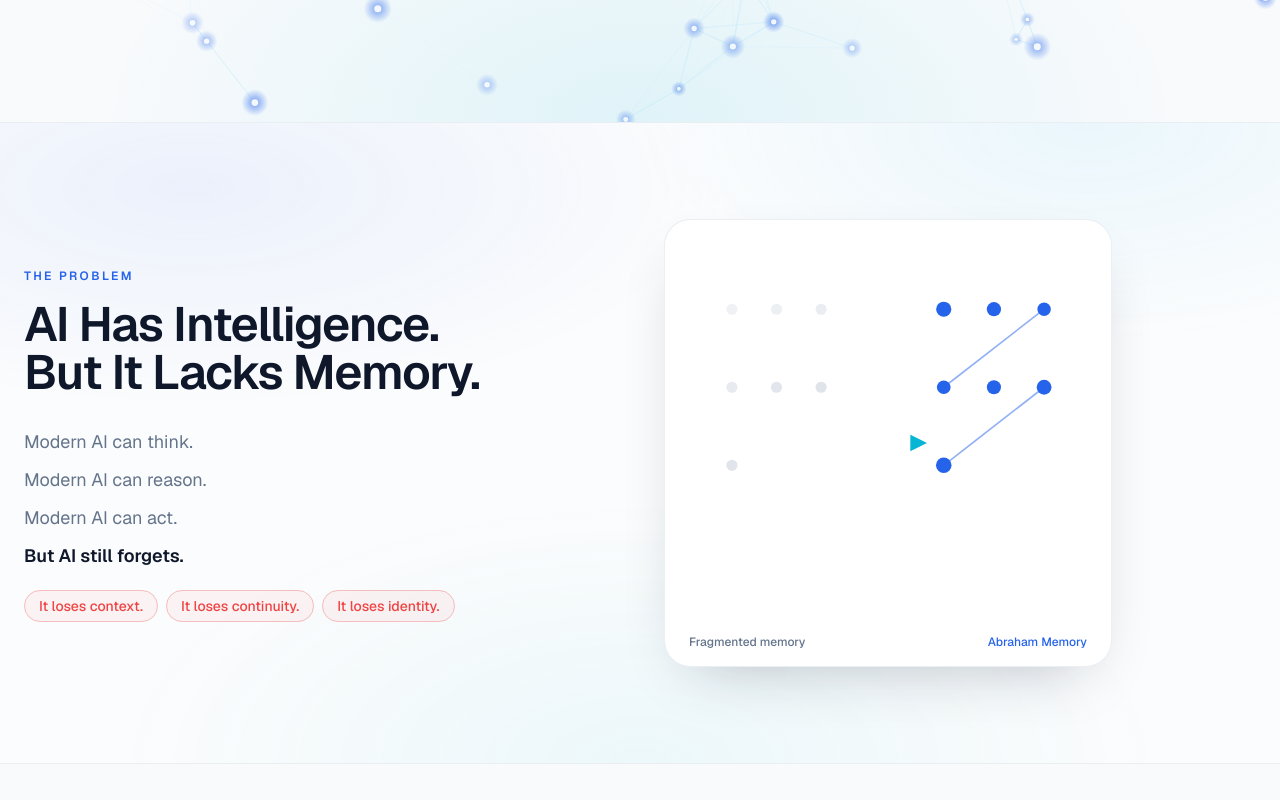
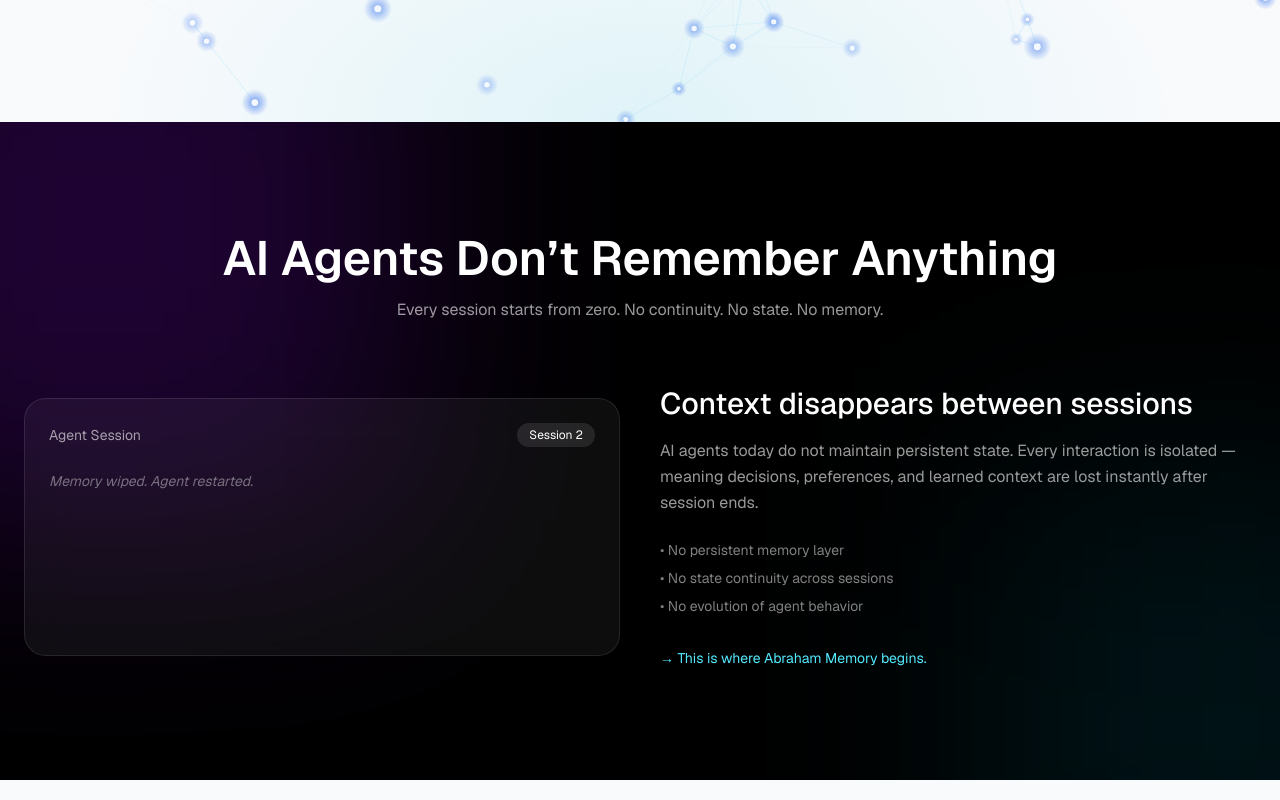
Before and after one commit to AbrahamMemory/abraham-memory-website, a Next.js app: page / in a window 1280 px wide. Shown: the part 580-1380 px from the top of the page. Built offline with nearby package versions, Linux system fonts and the light colour scheme.

Commit message:
feat: enhance problem component with dynamic session memory and animation

```diff
--- a/components/problem.tsx
+++ b/components/problem.tsx
@@ -1,129 +1,128 @@
 "use client"
 
-import { motion } from "framer-motion"
-import { Reveal } from "./reveal"
-
-const LINES = ["Modern AI can think.", "Modern AI can reason.", "Modern AI can act.", "But AI still forgets."]
-const LOSSES = ["It loses context.", "It loses continuity.", "It loses identity."]
+import { motion, AnimatePresence } from "framer-motion"
+import { useEffect, useState } from "react"
 
 export function Problem() {
+  const [session, setSession] = useState(1)
+  const [memory, setMemory] = useState<string[]>([
+    "User prefers dark mode",
+    "User works in AI development",
+    "User is building agent system",
+  ])
+
+  useEffect(() => {
+    const interval = setInterval(() => {
+      setSession((prev) => (prev === 1 ? 2 : 1))
+    }, 5000)
+
+    return () => clearInterval(interval)
+  }, [])
+
+  const isReset = session === 2
+
   return (
-    <section className="relative overflow-hidden border-y border-border/70 bg-card/50">
-      <div className="pointer-events-none absolute inset-0 mesh-bg opacity-60" aria-hidden="true" />
-      <div className="relative mx-auto grid max-w-7xl gap-12 px-4 py-24 lg:grid-cols-2 lg:items-center lg:px-6">
-        <div>
-          <Reveal>
-            <p className="text-xs font-semibold uppercase tracking-[0.2em] text-primary">The Problem</p>
-            <h2 className="mt-4 text-balance text-3xl font-semibold tracking-tight text-foreground sm:text-4xl lg:text-5xl">
-              AI Has Intelligence. But It Lacks Memory.
-            </h2>
-          </Reveal>
+    <section className="relative py-28 overflow-hidden bg-black text-white">
 
-          <div className="mt-8 space-y-2.5">
-            {LINES.map((line, i) => (
-              <Reveal key={line} delay={i * 0.08}>
-                <p
-                  className={`text-lg ${
-                    line.startsWith("But") ? "font-semibold text-foreground" : "text-muted-foreground"
-                  }`}
+      {/* BACKGROUND GLOW */}
+      <div className="absolute inset-0">
+        <div className="absolute w-[600px] h-[600px] bg-purple-600/20 blur-[120px] top-[-200px] left-[-200px]" />
+        <div className="absolute w-[500px] h-[500px] bg-cyan-500/10 blur-[120px] bottom-[-200px] right-[-200px]" />
+      </div>
+
+      <div className="relative container mx-auto px-6">
+
+        {/* TITLE */}
+        <motion.h2
+          initial={{ opacity: 0, y: 20 }}
+          whileInView={{ opacity: 1, y: 0 }}
+          className="text-3xl md:text-5xl font-semibold text-center"
+        >
+          AI Agents Don’t Remember Anything
+        </motion.h2>
+
+        <motion.p
+          initial={{ opacity: 0 }}
+          whileInView={{ opacity: 1 }}
+          transition={{ delay: 0.2 }}
+          className="text-center text-white/60 mt-4 max-w-2xl mx-auto"
+        >
+          Every session starts from zero. No continuity. No state. No memory.
+        </motion.p>
+
+        {/* SIMULATION BOX */}
+        <div className="mt-16 grid md:grid-cols-2 gap-10 items-center">
+
+          {/* LEFT: SESSION VISUAL */}
+          <div className="relative border border-white/10 rounded-2xl p-6 backdrop-blur-xl bg-white/5">
+
+            <div className="flex items-center justify-between mb-6">
+              <span className="text-sm text-white/60">Agent Session</span>
+              <span className="text-xs px-3 py-1 rounded-full bg-white/10">
+                Session {session}
+              </span>
+            </div>
+
+            {/* MEMORY NODES */}
+            <div className="space-y-3 min-h-[160px]">
+              <AnimatePresence>
+                {!isReset &&
+                  memory.map((m, i) => (
+                    <motion.div
+                      key={m}
+                      initial={{ opacity: 0, x: -20 }}
+                      animate={{ opacity: 1, x: 0 }}
+                      exit={{ opacity: 0, x: 20, scale: 0.95 }}
+                      transition={{ duration: 0.6, delay: i * 0.1 }}
+                      className="flex items-center gap-3"
+                    >
+                      <div className="w-2 h-2 rounded-full bg-cyan-400 shadow-[0_0_10px_#22d3ee]" />
+                      <span className="text-sm text-white/80">{m}</span>
+                    </motion.div>
+                  ))}
+              </AnimatePresence>
+
+              {/* RESET STATE */}
+              {isReset && (
+                <motion.div
+                  initial={{ opacity: 0 }}
+                  animate={{ opacity: 1 }}
+                  className="text-white/40 text-sm italic"
                 >
-                  {line}
-                </p>
-              </Reveal>
-            ))}
+                  Memory wiped. Agent restarted.
+                </motion.div>
+              )}
+            </div>
           </div>
 
-          <div className="mt-6 flex flex-wrap gap-2">
-            {LOSSES.map((l, i) => (
-              <Reveal key={l} delay={0.3 + i * 0.08}>
-                <span className="rounded-full border border-destructive/30 bg-destructive/5 px-3.5 py-1.5 text-sm font-medium text-destructive">
-                  {l}
-                </span>
-              </Reveal>
-            ))}
-          </div>
-        </div>
+          {/* RIGHT: EXPLANATION */}
+          <div>
+            <motion.h3
+              initial={{ opacity: 0, y: 10 }}
+              whileInView={{ opacity: 1, y: 0 }}
+              className="text-2xl md:text-3xl font-medium"
+            >
+              Context disappears between sessions
+            </motion.h3>
 
-        {/* Broken network → reformed */}
-        <Reveal delay={0.15}>
-          <div className="relative aspect-square w-full max-w-md overflow-hidden rounded-3xl border border-border/70 bg-card shadow-[0_24px_60px_-30px_rgba(15,23,42,0.3)]">
-            <svg viewBox="0 0 400 400" className="h-full w-full">
-              <defs>
-                <linearGradient id="prob-grad" x1="0" y1="0" x2="400" y2="400">
-                  <stop stopColor="#2563EB" />
-                  <stop offset="1" stopColor="#06B6D4" />
-                </linearGradient>
-              </defs>
-              {/* broken side (left) */}
-              {Array.from({ length: 7 }).map((_, i) => {
-                const x = 60 + (i % 3) * 40
-                const y = 80 + Math.floor(i / 3) * 70
-                return (
-                  <motion.circle
-                    key={`b-${i}`}
-                    cx={x}
-                    cy={y}
-                    r="5"
-                    fill="#94a3b8"
-                    initial={{ opacity: 0.3 }}
-                    animate={{ opacity: [0.3, 0.15, 0.3] }}
-                    transition={{ duration: 2, repeat: Infinity, delay: i * 0.2 }}
-                  />
-                )
-              })}
-              {/* reformed side (right) - connected glowing nodes */}
-              {Array.from({ length: 7 }).map((_, i) => {
-                const x = 250 + (i % 3) * 45
-                const y = 80 + Math.floor(i / 3) * 70
-                return (
-                  <g key={`a-${i}`}>
-                    {i > 0 && (
-                      <motion.line
-                        x1={x}
-                        y1={y}
-                        x2={250 + ((i - 1) % 3) * 45}
-                        y2={80 + Math.floor((i - 1) / 3) * 70}
-                        stroke="url(#prob-grad)"
-                        strokeWidth="1.5"
-                        initial={{ pathLength: 0, opacity: 0 }}
-                        animate={{ pathLength: 1, opacity: 0.5 }}
-                        transition={{ duration: 1.2, delay: 0.5 + i * 0.15 }}
-                      />
-                    )}
-                    <motion.circle
-                      cx={x}
-                      cy={y}
-                      r="6"
-                      fill="url(#prob-grad)"
-                      animate={{ scale: [1, 1.3, 1] }}
-                      transition={{ duration: 2.2, repeat: Infinity, delay: i * 0.18 }}
-                    />
-                  </g>
-                )
-              })}
-              {/* transformation arrow */}
-              <motion.path
-                d="M165 200 L235 200"
-                stroke="url(#prob-grad)"
-                strokeWidth="2.5"
-                strokeDasharray="6 6"
-                markerEnd="url(#arrow)"
-                initial={{ opacity: 0 }}
-                animate={{ opacity: [0.4, 1, 0.4] }}
-                transition={{ duration: 2, repeat: Infinity }}
-              />
-              <defs>
-                <marker id="arrow" markerWidth="10" markerHeight="10" refX="6" refY="3" orient="auto">
-                  <path d="M0,0 L6,3 L0,6 Z" fill="#06B6D4" />
-                </marker>
-              </defs>
-            </svg>
-            <div className="absolute inset-x-0 bottom-0 flex justify-between px-6 pb-4 text-xs font-medium">
-              <span className="text-muted-foreground">Fragmented memory</span>
-              <span className="text-primary">Abraham Memory</span>
+            <p className="mt-4 text-white/60 leading-relaxed">
+              AI agents today do not maintain persistent state.
+              Every interaction is isolated — meaning decisions, preferences,
+              and learned context are lost instantly after session ends.
+            </p>
+
+            <div className="mt-6 space-y-2 text-sm text-white/50">
+              <div>• No persistent memory layer</div>
+              <div>• No state continuity across sessions</div>
+              <div>• No evolution of agent behavior</div>
+            </div>
+
+            <div className="mt-8 text-cyan-300 text-sm">
+              → This is where Abraham Memory begins.
             </div>
           </div>
-        </Reveal>
+
+        </div>
       </div>
     </section>
   )
```
